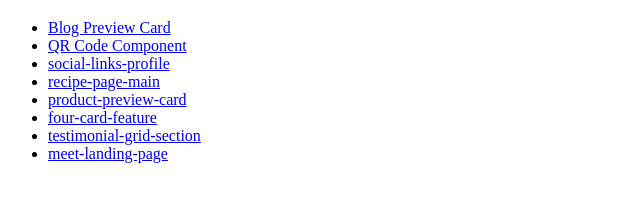
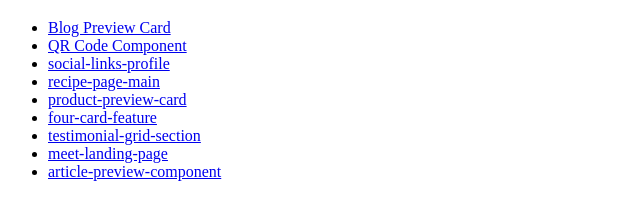
Before and after one commit to fatihaosman/frontmentor-html-css, a plain HTML site: page docs/index.html in a window 1280 px wide. Shown: the part 61-280 px from the top of the page, without its empty margins (0-640 px from the left). Drawn offline with Linux system fonts and the light colour scheme.

Commit message:
added the article-preview-component-masterto live url

```diff
--- a/docs/index.html
+++ b/docs/index.html
@@ -16,6 +16,8 @@
     <li><a href="four-card-feature-section-master/">four-card-feature</a></li>
     <li><a href="testimonials-grid-section-main/">testimonial-grid-section</a></li>
     <li><a href="meet-landing-page/meet-landing-page/starter-code/">meet-landing-page</a></li>
+    <li><a href="article-preview-component-master/">article-preview-component</a></li>
+
   </ul>
 </body>
 </html>
```
